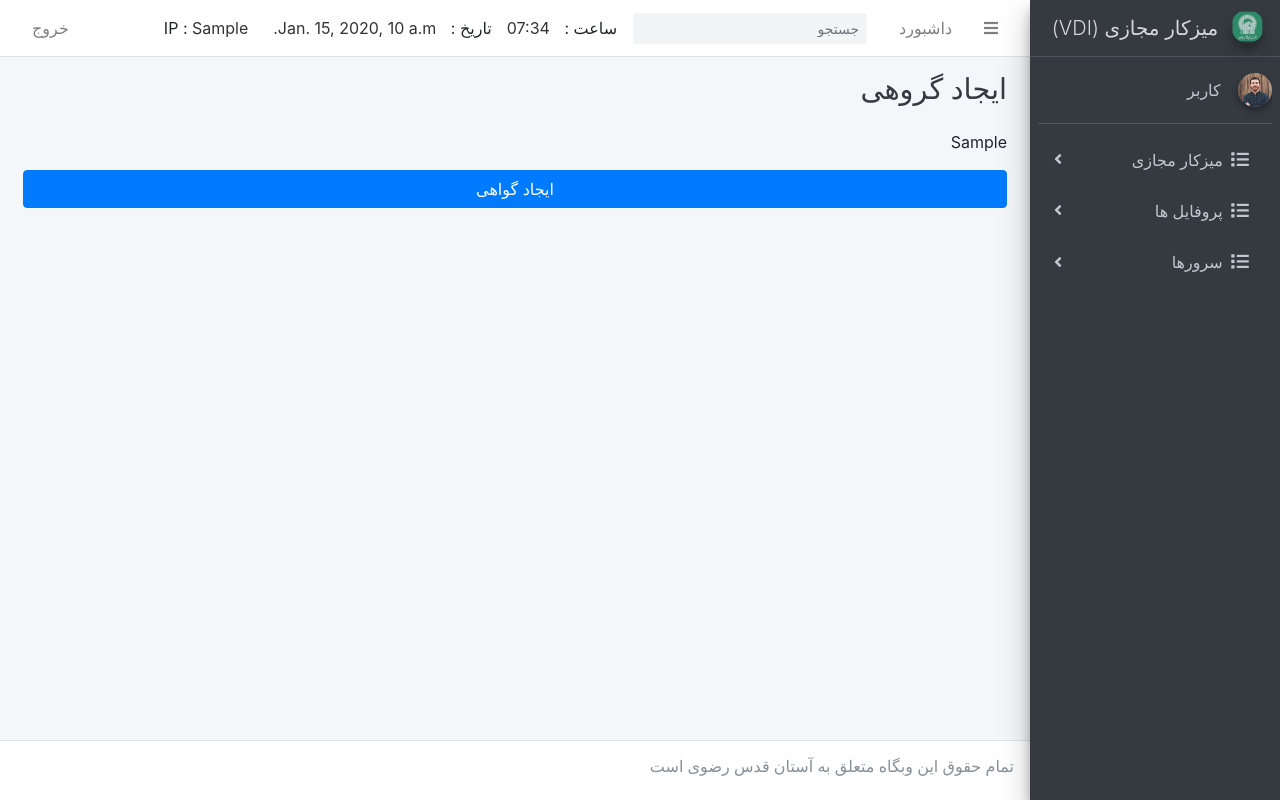
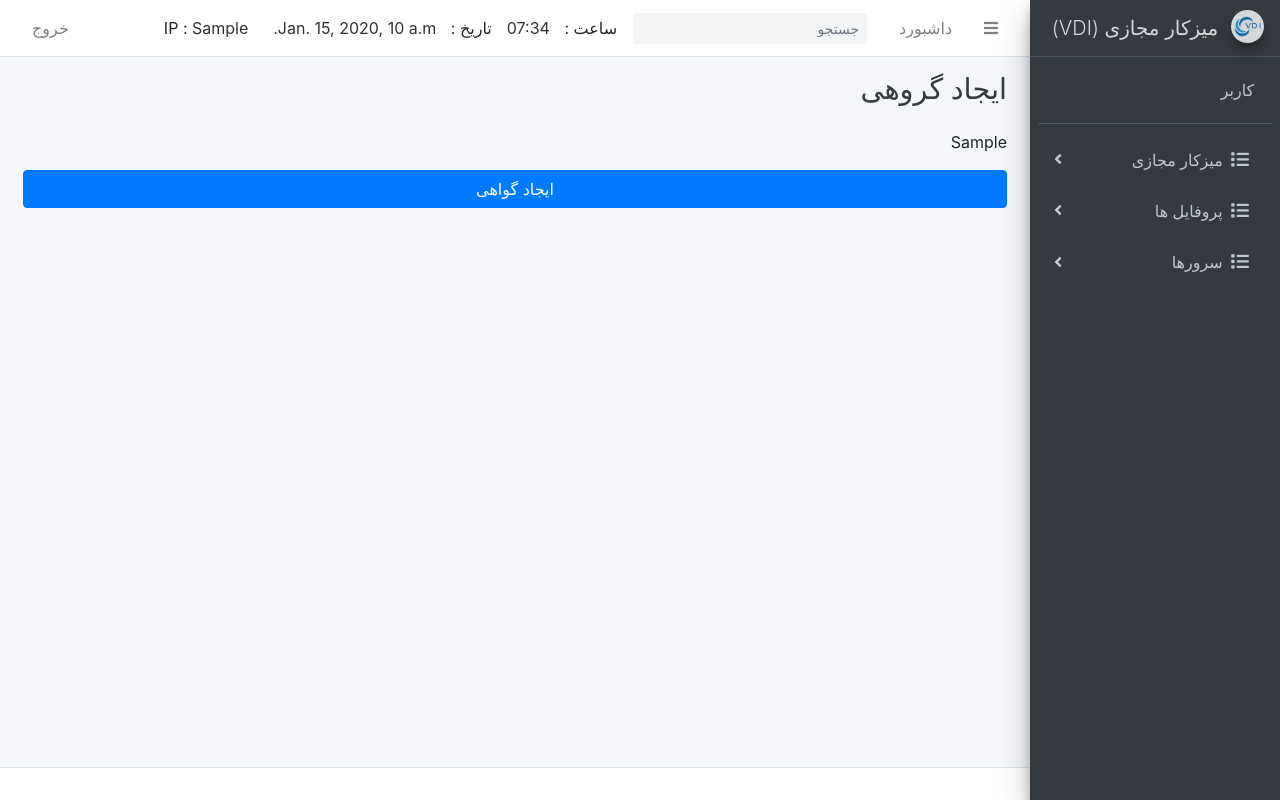
Before and after one commit to baniasadi-m/vdi-panel, a Django app: template vdiManager/templates/vdiApp/certbatch.html in a window 1280 px wide. Run offline with Django 3.2, Linux system fonts and the light colour scheme; the template is opened without the code that fills it: most values are stand-ins (such as "Sample title", 1, 10 or a date in 2020); some libraries are stand-ins or nearby versions.

Commit message:
change background image and and favicon

```diff
--- a/vdiManager/templates/accounts/login.html
+++ b/vdiManager/templates/accounts/login.html
@@ -61,10 +61,10 @@
 							</div>
 						</div> -->
 					</div>
-					<div class="text-center mt-5 text-muted">
+					<!-- <div class="text-center mt-5 text-muted">
 					تمام حقوق این وبگاه متعلق به آستان قدس رضوی است
 
-					</div>
+					</div> -->
 				</div>
 			</div>
 		</div>
--- a/vdiManager/templates/base.html
+++ b/vdiManager/templates/base.html
@@ -6,7 +6,7 @@
   <meta charset="utf-8">
   <meta http-equiv="X-UA-Compatible" content="IE=edge">
   <title>سامانه تخصیص میزکار مجازی</title>
-  <link rel="shortcut icon" type="image/png" href="{% static 'favicon.ico' %}"/>
+  <link rel="shortcut icon" type="image/png" href="{% static 'vdi.png' %}"/>
   <!-- Tell the browser to be responsive to screen width -->
   <meta name="viewport" content="width=device-width, initial-scale=1">
   <!-- Font Awesome -->
@@ -86,7 +86,7 @@
   <aside class="main-sidebar sidebar-dark-primary elevation-4">
       <!-- Brand Logo -->
       <a href="#" class="brand-link">
-        <img src="{% static 'assets/img/favicon2.ico' %}" alt="AdminLTE Logo" class="brand-image img-circle elevation-3"
+        <img src="{% static 'assets/img/favicon32.ico' %}" alt="AdminLTE Logo" class="brand-image img-circle elevation-3"
              style="opacity: .8">
         <span class="brand-text font-weight-light"> میزکار مجازی (VDI)</span>
       </a>
@@ -96,7 +96,7 @@
         <!-- Sidebar user panel (optional) -->
         <div class="user-panel mt-3 pb-3 mb-3 d-flex">
           <div class="image">
-            <img src="{% static 'assets/img/user2-160x160.jpg' %}" class="img-circle elevation-2" alt="User Image">
+            <!-- <img src="{% static 'assets/img/user2-160x160.jpg' %}" class="img-circle elevation-2" alt="User Image"> -->
           </div>
           <div class="info">
             <a href="#" class="d-block">کاربر {% block username %}
@@ -236,9 +236,9 @@
   <!-- /.content-wrapper -->
   {% block footer %}
   <footer class="main-footer">
-    <strong>
+    <!-- <strong>
         <h6>تمام حقوق این وبگاه متعلق به آستان قدس رضوی است</h6>
-    </strong>
+    </strong> -->
 
 
   </footer>
```
Also changed, not shown: vdiManager/templates/adAuth/login.html (+13 -6 lines), vdiManager/statics/assets/img/1gonbad.jpg (added), vdiManager/statics/assets/img/favicon2.ico, vdiManager/statics/assets/img/favicon22.ico (added), vdiManager/statics/assets/img/favicon32.ico (added), vdiManager/statics/assets/img/gonbad.jpg, vdiManager/statics/assets/img/right-side-image.png, vdiManager/statics/assets/img/right-side-image1.png (added), vdiManager/statics/assets/img/right-side-image33.png (added), vdiManager/statics/assets/img/vdi-bg.png (added), vdiManager/statics/assets/img/vdi-blue.png (added), vdiManager/statics/vdi.png (added).
